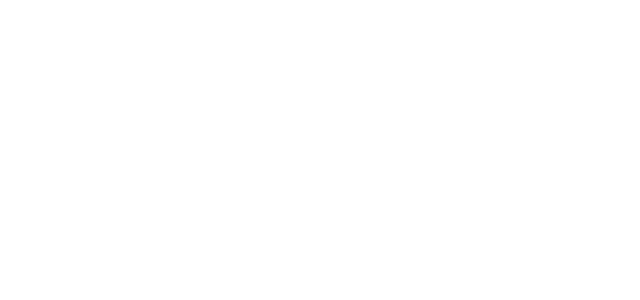
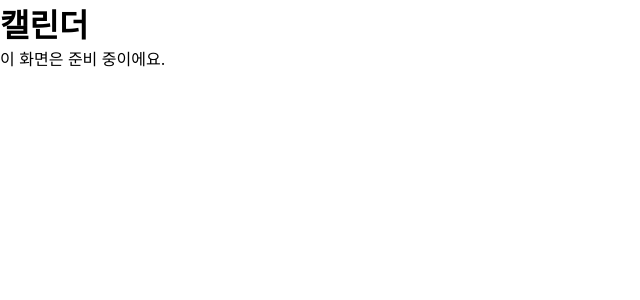
Before and after one commit to alswp006/focusstreak, a React (Vite) app: page /calendar in a window 1280 px wide. Before the commit this address had no page. Shown: the top 300 px of the page, without its empty margins (0-640 px from the left). Built offline with nearby package versions, Linux system fonts and the light colour scheme; what @toss/tds-mobile-ait would draw is missing.

Commit message:
chore(wiring-first): 라우트 8개 + 자리 페이지 7개 골격

```diff
--- a/src/App.tsx
+++ b/src/App.tsx
@@ -1,6 +1,17 @@
-import { Routes, Route } from 'react-router-dom';
+// @ai-factory:wiring-first — 스캐폴드가 설계(SPEC 화면 표·패킷 목록)로부터 결정론으로 깐 라우트 골격이다.
+// 진입점(App.tsx) 패킷: 처음부터 다시 쓰지 마라 — SPEC과 경로를 대조·보완하고, 전역 Provider(광고/결제 SDK·앱 상태)를
+//   <Routes>를 감싸는 자리에 끼워라. 라우트 경로는 지우지 말고 고쳐라(화면 파일은 이 경로로 navigate한다).
+// 화면 패킷: 이 파일을 건드리지 마라 — 자기 페이지 파일(자리 페이지)만 통째로 교체한다.
 import { lazy, Suspense } from 'react';
+import { Routes, Route, Navigate } from 'react-router-dom';
 import Home from './pages/Home';
+import Calendar from './pages/Calendar';
+import History from './pages/History';
+import Report from './pages/Report';
+import More from './pages/More';
+import Badges from './pages/Badges';
+import Rank from './pages/Rank';
+import Settings from './pages/Settings';
 
 // Dev-only TDS Gallery route — `import.meta.env.DEV` is statically replaced
 // (true in dev, false in prod) so the entire import + Route is tree-shaken
@@ -11,8 +22,16 @@ const DevTdsGallery = import.meta.env.DEV
 
 export default function App() {
   return (
+    // @ai-factory:providers — 전역 Provider는 <Routes>를 감싸는 이 자리에 둔다(main.tsx는 @AI:ANCHOR, 수정 금지).
     <Routes>
       <Route path="/" element={<Home />} />
+      <Route path="/calendar" element={<Calendar />} />
+      <Route path="/history" element={<History />} />
+      <Route path="/report" element={<Report />} />
+      <Route path="/more" element={<More />} />
+      <Route path="/badges" element={<Badges />} />
+      <Route path="/rank" element={<Rank />} />
+      <Route path="/settings" element={<Settings />} />
       {DevTdsGallery && (
         <Route
           path="/__tds-gallery"
@@ -23,6 +42,8 @@ export default function App() {
           }
         />
       )}
+      {/* 미정의 경로 → 홈. NotFound 화면이 설계에 생기면 이 줄을 그 화면으로 바꿔라. */}
+      <Route path="*" element={<Navigate to="/" replace />} />
     </Routes>
   );
 }
--- /dev/null
+++ b/src/pages/Badges.tsx
@@ -0,0 +1,11 @@
+// @ai-factory:placeholder
+// 배선 선행(wiring-first)이 깐 자리 페이지다 — App.tsx에 `/badges`로 이미 연결돼 있다.
+// 이 화면을 담당하는 패킷은 이 파일을 **통째로 교체**하라(위 마커 주석 포함 — 마커가 남으면 산출물로 인정되지 않는다).
+export default function Badges() {
+  return (
+    <main data-testid="placeholder-badges">
+      <h1>배지</h1>
+      <p>이 화면은 준비 중이에요.</p>
+    </main>
+  );
+}
--- /dev/null
+++ b/src/pages/Calendar.tsx
@@ -0,0 +1,11 @@
+// @ai-factory:placeholder
+// 배선 선행(wiring-first)이 깐 자리 페이지다 — App.tsx에 `/calendar`로 이미 연결돼 있다.
+// 이 화면을 담당하는 패킷은 이 파일을 **통째로 교체**하라(위 마커 주석 포함 — 마커가 남으면 산출물로 인정되지 않는다).
+export default function Calendar() {
+  return (
+    <main data-testid="placeholder-calendar">
+      <h1>캘린더</h1>
+      <p>이 화면은 준비 중이에요.</p>
+    </main>
+  );
+}
--- /dev/null
+++ b/src/pages/History.tsx
@@ -0,0 +1,11 @@
+// @ai-factory:placeholder
+// 배선 선행(wiring-first)이 깐 자리 페이지다 — App.tsx에 `/history`로 이미 연결돼 있다.
+// 이 화면을 담당하는 패킷은 이 파일을 **통째로 교체**하라(위 마커 주석 포함 — 마커가 남으면 산출물로 인정되지 않는다).
+export default function History() {
+  return (
+    <main data-testid="placeholder-history">
+      <h1>일별 기록</h1>
+      <p>이 화면은 준비 중이에요.</p>
+    </main>
+  );
+}
--- /dev/null
+++ b/src/pages/More.tsx
@@ -0,0 +1,11 @@
+// @ai-factory:placeholder
+// 배선 선행(wiring-first)이 깐 자리 페이지다 — App.tsx에 `/more`로 이미 연결돼 있다.
+// 이 화면을 담당하는 패킷은 이 파일을 **통째로 교체**하라(위 마커 주석 포함 — 마커가 남으면 산출물로 인정되지 않는다).
+export default function More() {
+  return (
+    <main data-testid="placeholder-more">
+      <h1>더보기</h1>
+      <p>이 화면은 준비 중이에요.</p>
+    </main>
+  );
+}
--- /dev/null
+++ b/src/pages/Rank.tsx
@@ -0,0 +1,11 @@
+// @ai-factory:placeholder
+// 배선 선행(wiring-first)이 깐 자리 페이지다 — App.tsx에 `/rank`로 이미 연결돼 있다.
+// 이 화면을 담당하는 패킷은 이 파일을 **통째로 교체**하라(위 마커 주석 포함 — 마커가 남으면 산출물로 인정되지 않는다).
+export default function Rank() {
+  return (
+    <main data-testid="placeholder-rank">
+      <h1>친구 랭킹</h1>
+      <p>이 화면은 준비 중이에요.</p>
+    </main>
+  );
+}
--- /dev/null
+++ b/src/pages/Report.tsx
@@ -0,0 +1,11 @@
+// @ai-factory:placeholder
+// 배선 선행(wiring-first)이 깐 자리 페이지다 — App.tsx에 `/report`로 이미 연결돼 있다.
+// 이 화면을 담당하는 패킷은 이 파일을 **통째로 교체**하라(위 마커 주석 포함 — 마커가 남으면 산출물로 인정되지 않는다).
+export default function Report() {
+  return (
+    <main data-testid="placeholder-report">
+      <h1>주간 리포트</h1>
+      <p>이 화면은 준비 중이에요.</p>
+    </main>
+  );
+}
--- /dev/null
+++ b/src/pages/Settings.tsx
@@ -0,0 +1,11 @@
+// @ai-factory:placeholder
+// 배선 선행(wiring-first)이 깐 자리 페이지다 — App.tsx에 `/settings`로 이미 연결돼 있다.
+// 이 화면을 담당하는 패킷은 이 파일을 **통째로 교체**하라(위 마커 주석 포함 — 마커가 남으면 산출물로 인정되지 않는다).
+export default function Settings() {
+  return (
+    <main data-testid="placeholder-settings">
+      <h1>설정</h1>
+      <p>이 화면은 준비 중이에요.</p>
+    </main>
+  );
+}
```
